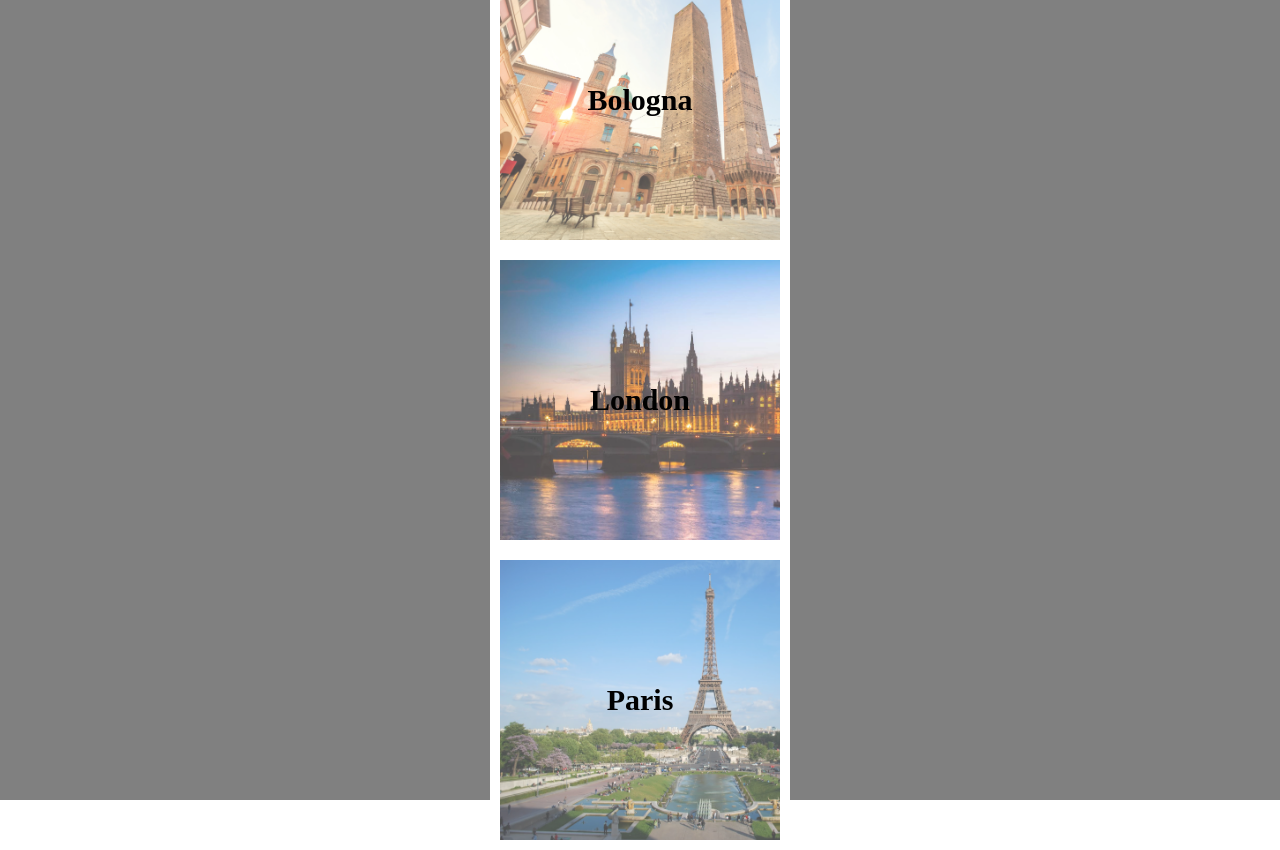
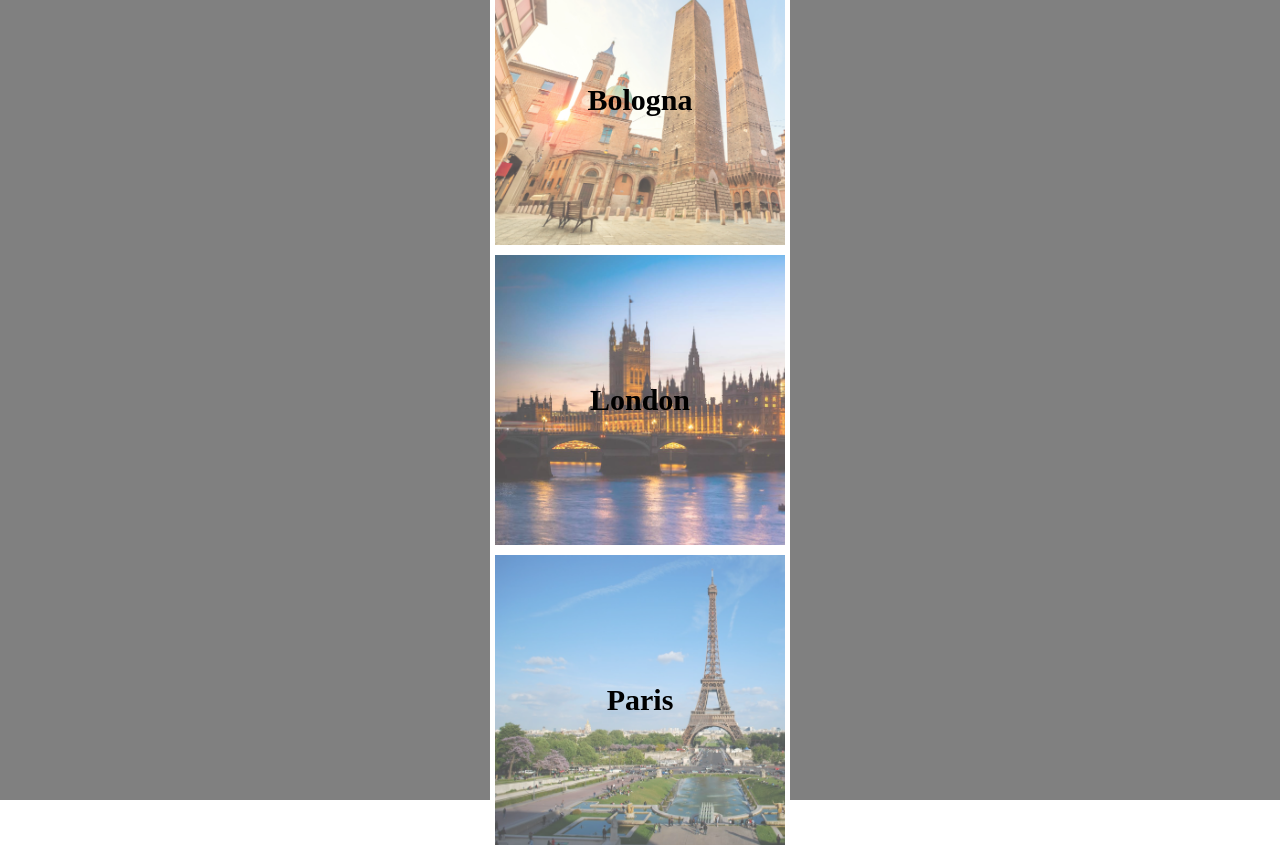
Before and after one commit to niccolopredazzer/htmlcss-airbnb, a plain HTML site: page index.html in a window 1280 px wide. Drawn offline with Linux system fonts and the light colour scheme.

Commit message:
Modificate misure

```diff
--- a/css/style.css
+++ b/css/style.css
@@ -20,7 +20,7 @@
 .box{
     height: 300px;
     width: 300px;
-    border: 10px solid white;
+    border: 5px solid white;
 }
 .uno {
     background-image: url('../img/bologna.PNG');
```
